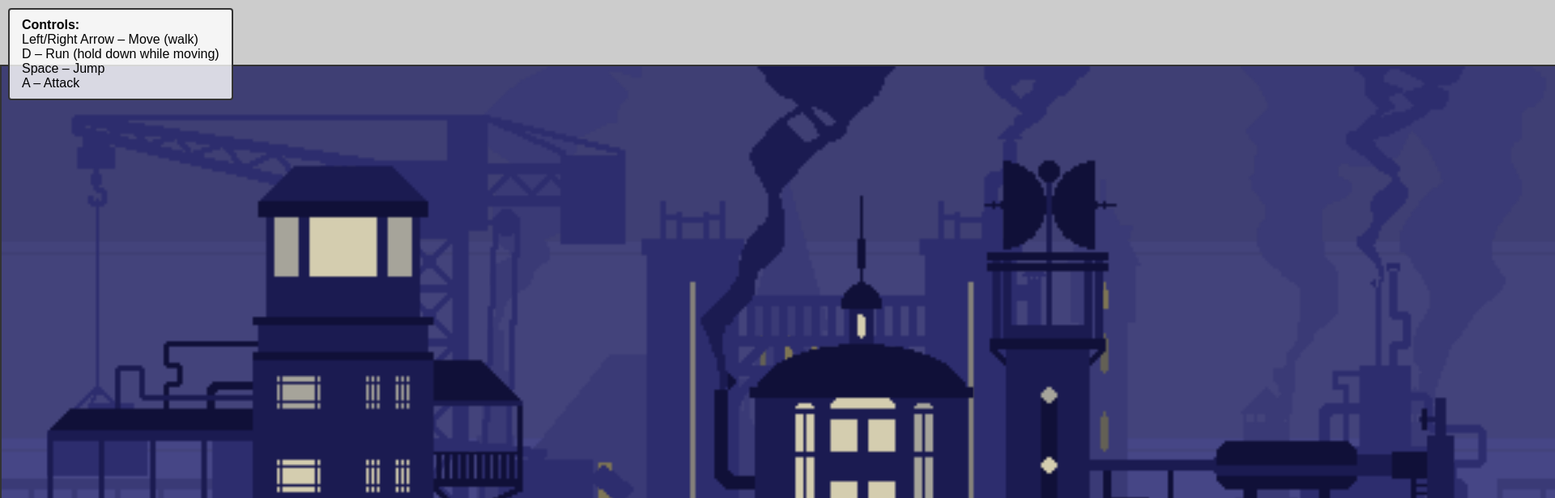
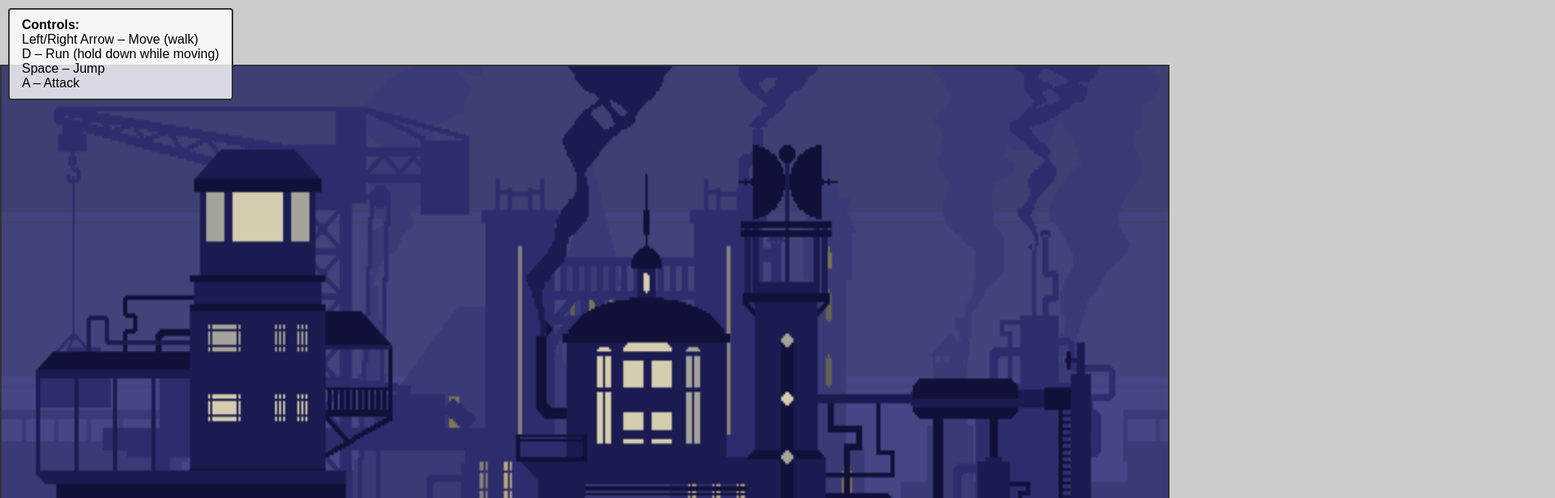
Before and after one commit to mmmarchetti/my-html5-game, a plain HTML site: page index.html in a window 1280 px wide. Shown: the top 616 px of the page at 81% size, 1920 px wide, since content can reach past the window. Drawn offline with Linux system fonts and the light colour scheme; animation ran at ten frames a second.

Commit message:
changed display size

```diff
--- a/index.html
+++ b/index.html
@@ -18,7 +18,7 @@
   </div>
 
   <!-- Double-sized canvas: 2048 × 1152 -->
-  <canvas id="gameCanvas" width="1920" height="1080"></canvas>
+  <canvas id="gameCanvas" width="1440" height="900"></canvas>
 
   <script src="game.js"></script>
 </body>
```
